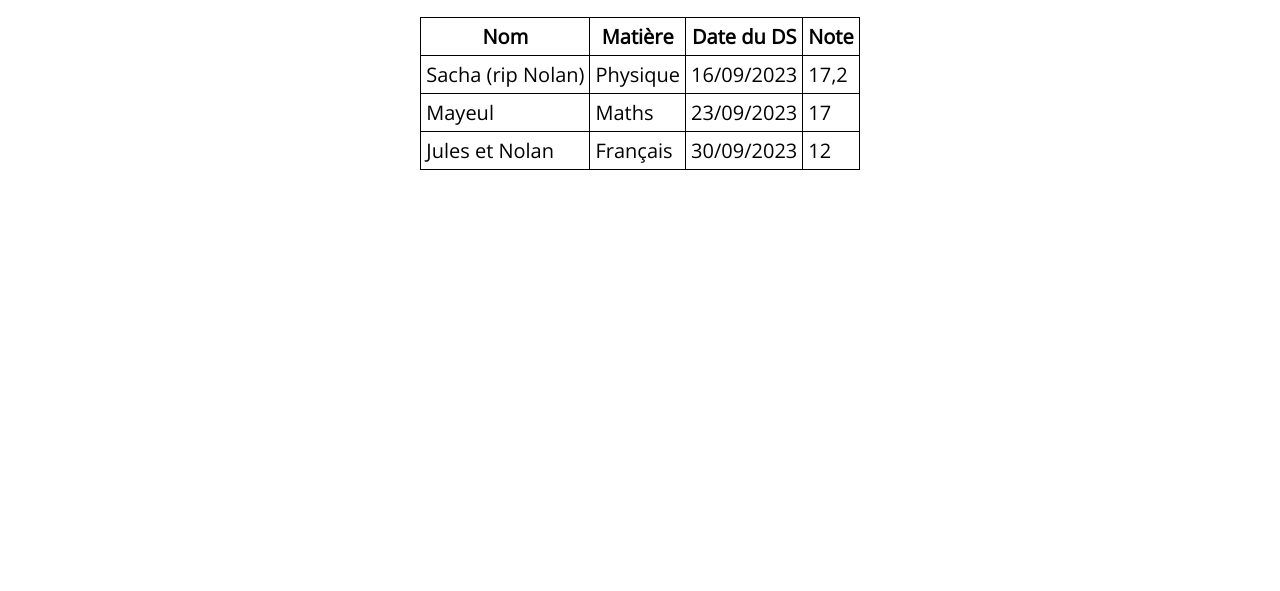
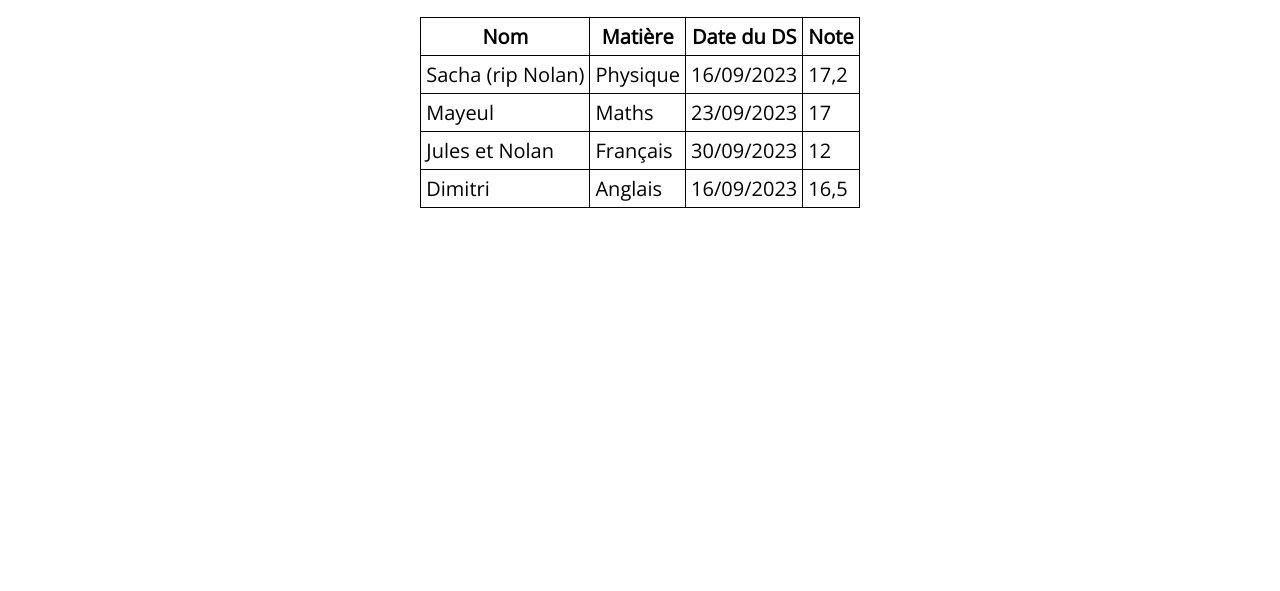
Before and after one commit to Guillaume-favier/mp2iciv.fr, a plain HTML site: page HOF/index.html in a window 1280 px wide. Shown: the part 162-753 px from the top of the page. Drawn offline with nearby package versions, Linux system fonts and the light colour scheme; no server answers.

Commit message:
🏆 de droit

```diff
--- a/HOF/index.html
+++ b/HOF/index.html
@@ -112,12 +112,12 @@
                 <td>30/09/2023</td>
                 <td>12</td>
             </tr>
-            <!-- <tr>
-                <td>Alexandre</td>
+            <tr>
+                <td>Dimitri</td>
                 <td>Anglais</td>
                 <td>16/09/2023</td>
                 <td>16,5</td>
-            </tr> -->
+            </tr>
         </table>
     </center>
     <div class="footer"><span id="url"></span> sous licence : <a href="https://www.gnu.org/licenses/quick-guide-gplv3.fr.html"><i class="fa-solid fa-scale-balanced"></i> GPL-3.0 </a><i class="fa-solid fa-moon" id="dark"></i> <a href="https://github.com/Guillaume-favier/mp2iciv.fr"><i class="fa-brands fa-github"></i></a></div>
```
